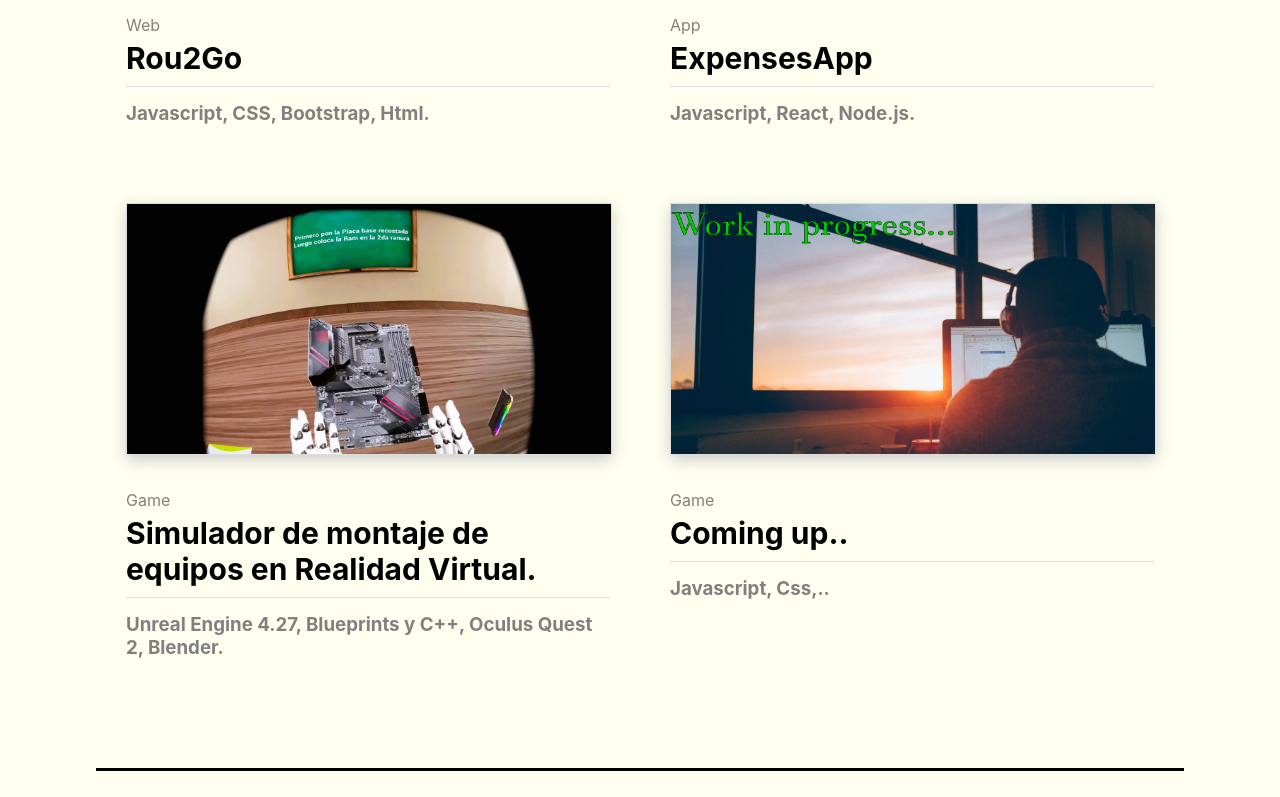
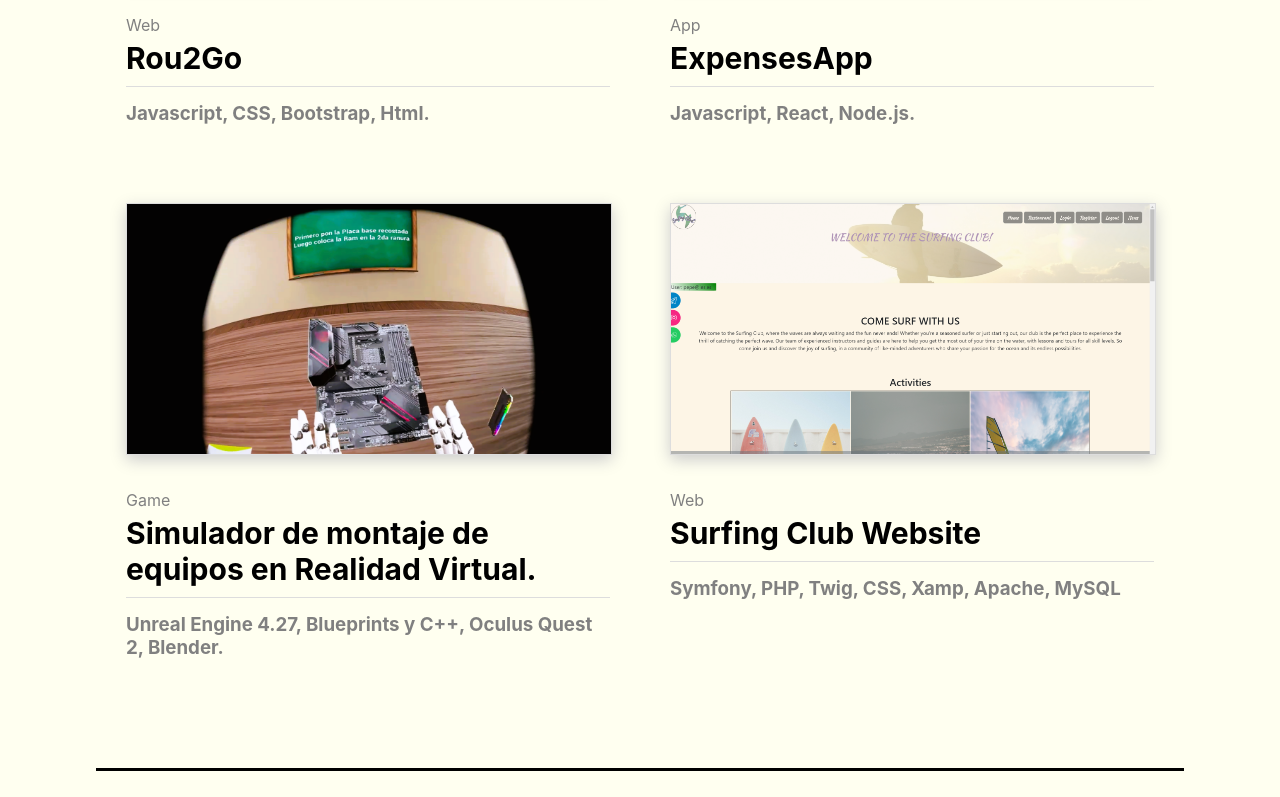
Before and after one commit to Sistemshdortiz/porfolio, a React (Create React App) app: page /portafolio in a window 1280 px wide. Shown: the part 549-1346 px from the top of the page. Built offline with nearby package versions, Linux system fonts and the light colour scheme.

Commit message:
new proyect

```diff
--- a/src/data/trabajos.js
+++ b/src/data/trabajos.js
@@ -33,17 +33,17 @@ export const trabajos = [
         'descripcion': 'Este video muestra los frutos de meses de arduo trabajo en la creación de un prototipo de simulador de montaje de equipos en realidad virtual (VR), desarrollado utilizando Unreal Engine 4.3. Este proyecto sienta las bases para la futura construcción de un simulador aún más sofisticado, que desempeñará un papel fundamental como recurso complementario en entornos educativos.'
     },
     {
-        'id': 'workinprogress',
-        'nombre': 'Coming up..',
-        'url': 'https://hdortizporfolio.netlify.app/',
-        'tecnologias': 'Javascript, Css,..',
-        'categorias': 'Game',
-        'descripcion': 'Lorem Ipsum'
+        'id': 'surfclub',
+        'nombre': 'Surfing Club Website',
+        'url': 'https://github.com/Sistemshdortiz/surfclub-web-symfony',
+        'tecnologias': 'Symfony, PHP, Twig, CSS, Xamp, Apache, MySQL',
+        'categorias': 'Web',
+        'descripcion': 'Este proyecto es una página web dinámica y eficiente construida con Symfony como marco de desarrollo. Utiliza un entorno XAMPP con servidor Apache y una base de datos MySQL para gestionar y almacenar datos. La combinación de Symfony, XAMPP y MySQL garantiza un rendimiento óptimo y una experiencia de usuario excepcional en la plataforma web.'
     },
     // {
-    //     'id': 'udemy',
-    //     'nombre': 'Udemy',
-    //     'url': 'https://www.udemy.com/home/my-courses/learning/',
+    //     'id': 'surfclub',
+    //     'nombre': 'Surfing Club Website',
+    //     'url': 'https://hdortizporfolio.netlify.app/',
     //     'tecnologias': 'Mean Stack',
     //     'categorias': 'Cursos',
     //     'descripcion': 'Lorem Ipsum'
--- a/src/index.css
+++ b/src/index.css
@@ -190,7 +190,7 @@ textarea {
 input[type="submit"],
 button {
   font-size: 15px;
-  background-color: #fa4529;
+  background-color: var(--highlight-color);
   color: white;
   border-radius: 5px;
   padding: 15px;
```
Also changed, not shown: public/images/surfclub.png (added), 1 other file (tests, documents, lock files or other folders).
